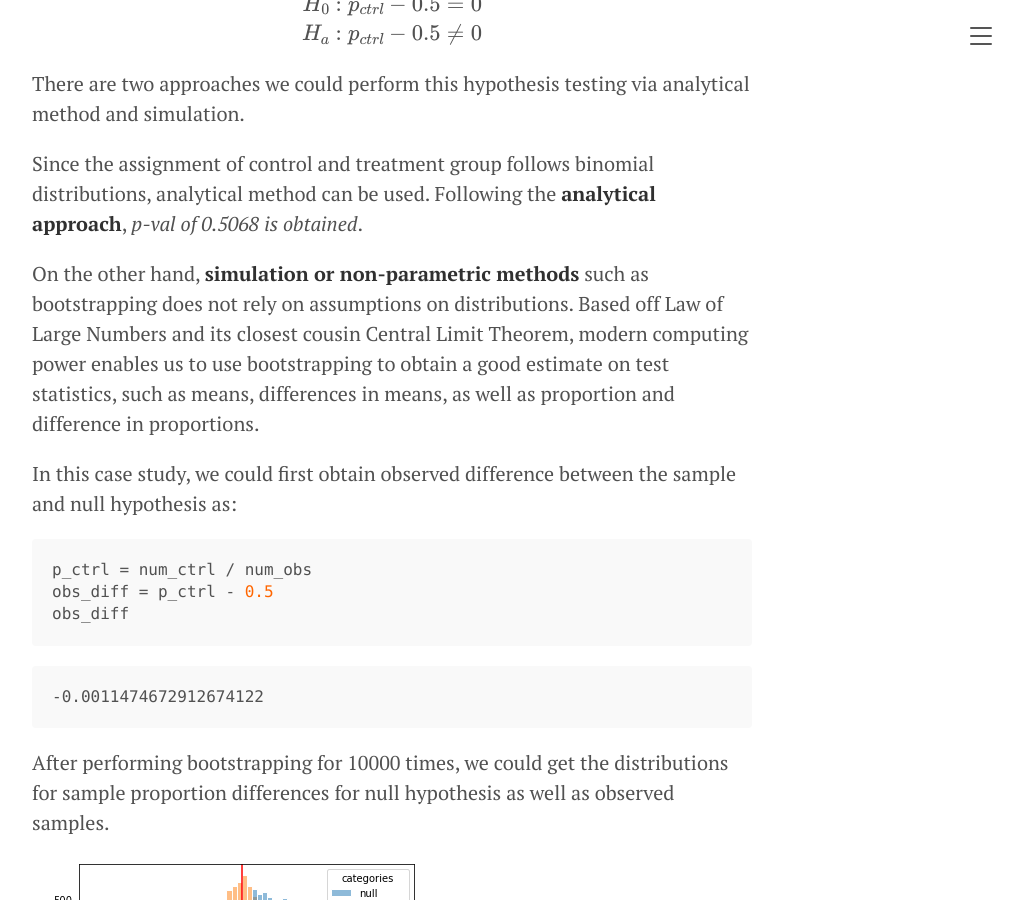
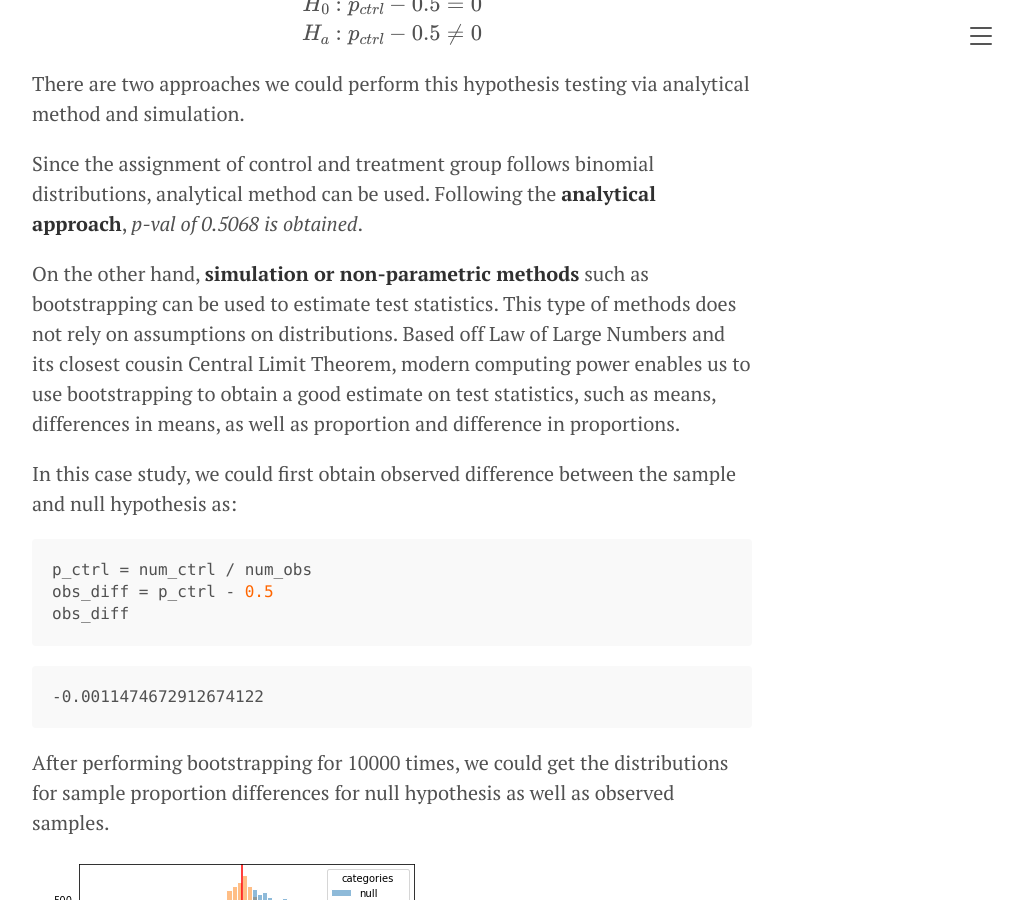
Before and after one commit to hengli700/dive-data, a Jekyll site: the page built from _posts/2021-08-11-case-study-i-hypothesis-testing-strategy-optimization.markdown, in a window 1280 px wide and 900 px high, scrolled down 3643 px. Shown: the whole window, without its empty margins (248-1271 px from the left). Built offline with Jekyll 4.4.1, drawn with Linux system fonts in a browser that asks for light colours; formulas are drawn with MathJax 3; some of the changed text lies outside the part shown.

Commit message:
minor fix

```diff
--- a/_posts/2021-08-11-case-study-i-hypothesis-testing-strategy-optimization.markdown
+++ b/_posts/2021-08-11-case-study-i-hypothesis-testing-strategy-optimization.markdown
@@ -184,7 +184,7 @@ There are two approaches we could perform this hypothesis testing via analytical
 
 Since the assignment of control and treatment group follows binomial distributions, analytical method can be used. Following the **analytical approach**, _p-val of 0.5068 is obtained_.
 
-On the other hand, **simulation or non-parametric methods** such as bootstrapping does not rely on assumptions on distributions. Based off Law of Large Numbers and its closest cousin Central Limit Theorem, modern computing power enables us to use bootstrapping to obtain a good estimate on test statistics, such as means, differences in means, as well as proportion and difference in proportions.
+On the other hand, **simulation or non-parametric methods** such as bootstrapping can be used to estimate test statistics. This type of methods does not rely on assumptions on distributions. Based off Law of Large Numbers and its closest cousin Central Limit Theorem, modern computing power enables us to use bootstrapping to obtain a good estimate on test statistics, such as means, differences in means, as well as proportion and difference in proportions.
 
 In this case study, we could first obtain observed difference between the sample and null hypothesis as:
 
@@ -218,6 +218,7 @@ print("p-value for the invariant metric: {:.4f}".format(p_val))
 Since we are using **IRR** and **NIR** to determine if the promotion has a significant effect on purchase, we are performing mutiple comparsions. Therefore the significance level for each test needs to be corrected. Using **Bonferroni correction** and a total signifcance level of 0.05, we can use **$$\alpha$$ = 0.025** for each test.
 
 #### 2.3.1 IRR
+
 $$
 \begin{align}
     IRR = p_{pur\_treat} - p_{pur\_ctrl} \\
```
Also changed, not shown: other parts of _posts/2021-08-11-case-study-i-hypothesis-testing-strategy-optimization.markdown (+2 -2 lines).
